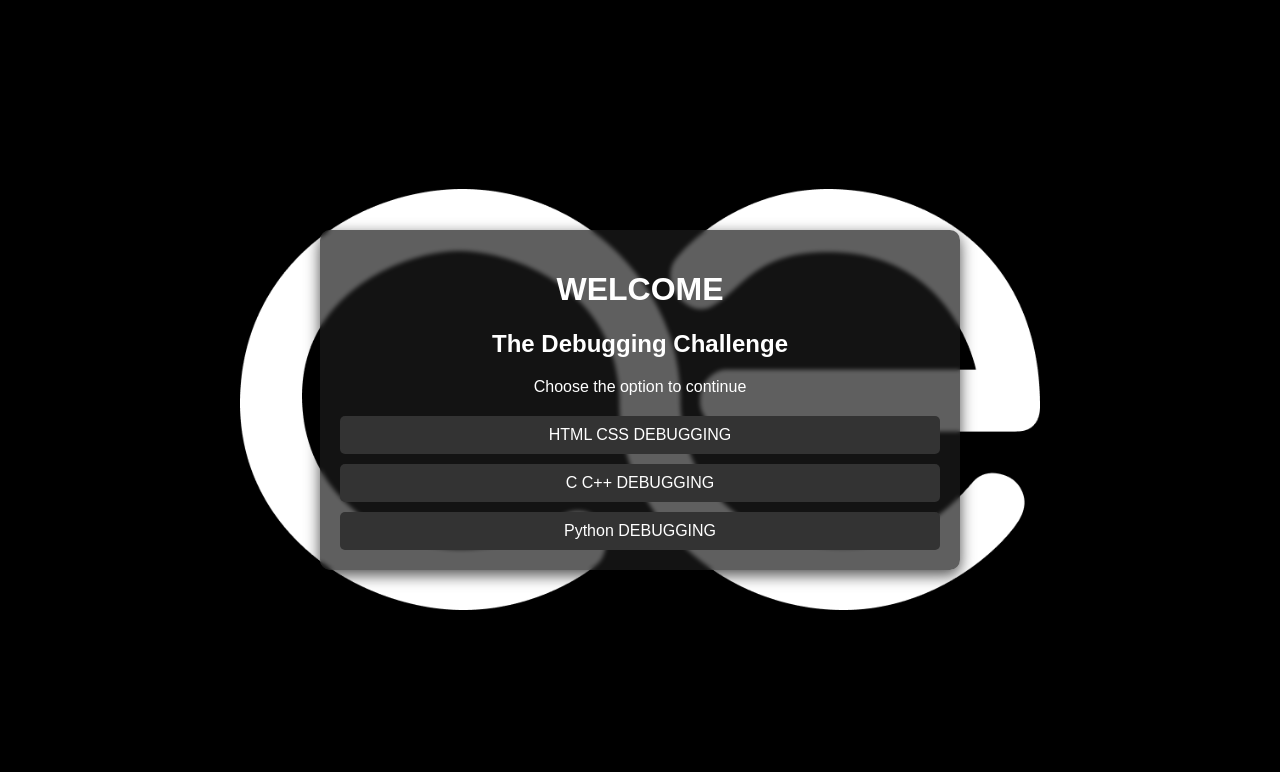
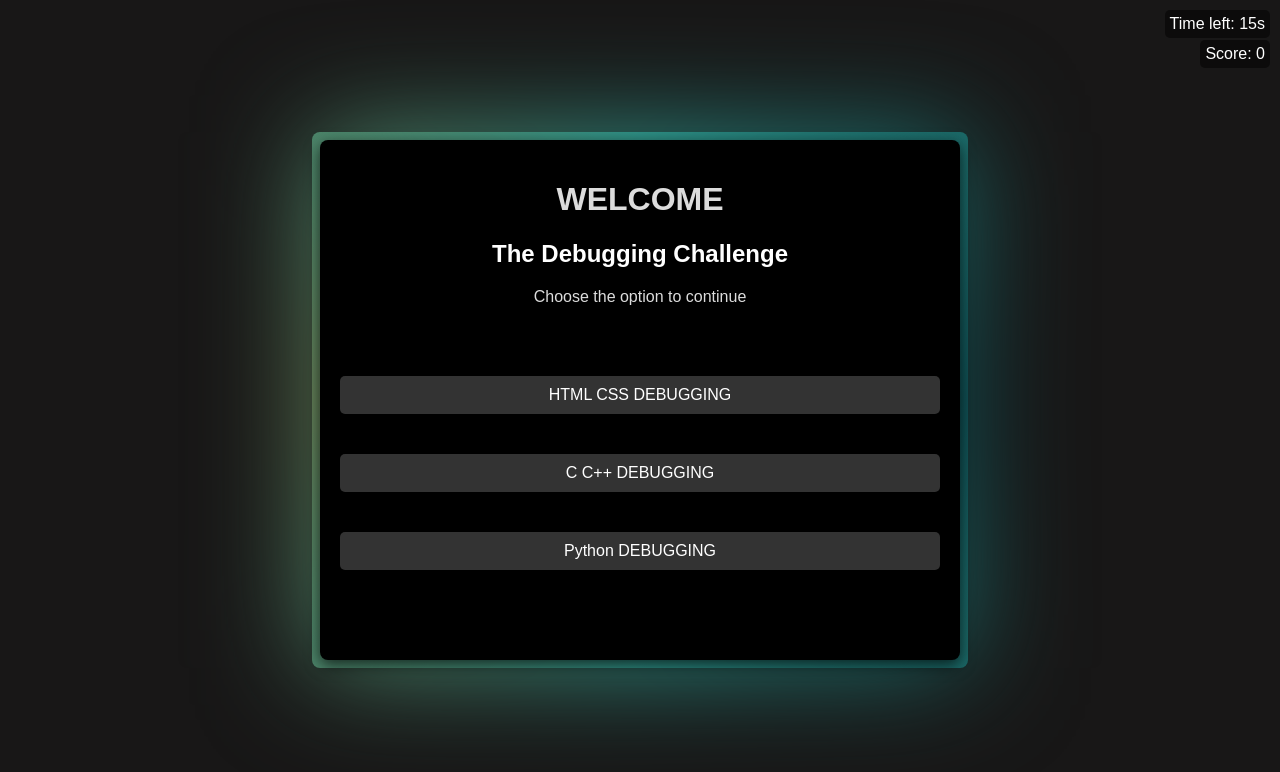
Before and after one commit to abhayraj2705/degugging-game, a plain HTML site: page index.html in a window 1280 px wide. Drawn offline with Linux system fonts and the light colour scheme.

Commit message:
Update style.css

```diff
--- a/style.css
+++ b/style.css
@@ -2,25 +2,22 @@ body {
     font-family: 'Arial', sans-serif;
     margin: 0;
     padding: 0;
-    background-color: black;
-    background-image:url('logo-C3Wystdy.png');
-    background-size: 800px;  /* Smaller size */
-    background-repeat: no-repeat;  /* Don't repeat the image */
+    background-size: cover;
     background-position: center;
     display: flex;
     justify-content: center;
     align-items: center;
     min-height: 100vh;
-    z-index: -2;
+        background: rgb(24, 23, 23);
+
 }
-
 
 .hidden {
     display: none;
 }
 
 .outer-box {
-    background-color: rgba(28, 28, 28, 0.7);  /* Semi-transparent dark background */
+    background-color: #1c1c1c;
     color: white;
     border-radius: 10px;
     box-shadow: 0 5px 15px rgba(0, 0, 0, 0.7);
@@ -29,7 +26,6 @@ body {
     max-width: 600px;
     text-align: center;
     animation: fadeIn 1s ease-in-out;
-    backdrop-filter: blur(2px);  /* Optional: adds a slight blur effect behind the box */
 }
 
 .button-container {
@@ -42,6 +38,7 @@ body {
 button {
     padding: 10px 20px;
     font-size: 16px;
+    margin-top: 30px;
     border: none;
     cursor: pointer;
     background-color: #333;
@@ -53,6 +50,8 @@ button:hover {
     background-color: #555;
 }
 
+
+/*border animantion*/
 @keyframes fadeIn {
     from {
         opacity: 0;
@@ -85,43 +84,67 @@ textarea {
     font-family: 'Arial', sans-serif;
 }
 
-.timer {
-    background-color: #190404;
-    padding: 10px;
-    margin: 10px 0;
-    text-align: center;
-    font-size: 1.2em;
-    font-weight: bold;
+#timer, #score {
+    position: absolute; /* Change from fixed to absolute */
+    top: 10px;
+    right: 10px;
+    color: white;
+    background-color: rgba(0,0,0,0.5);
+    padding: 5px;
     border-radius: 5px;
 }
 
-#countdown {
-    color: #e74c3c;
+#score {
+    top: 40px;
 }
 
-.message {
-    text-align: center;
-    padding: 20px;
-    background-color: #161515;
-    border: 1px solid #f5c6cb;
-    border-radius: 5px;
-    margin: 20px 0;
+h1{
+    color: rgb(220, 220, 220);
 }
 
-.message h1 {
-    color: #721c24;
+p{
+    color: rgb(220, 220, 220);
+    margin-bottom: 40px;
 }
 
-.message button {
-    background-color: #eeeeee;
-    color: rgb(120, 31, 31);
-    border: none;
-    padding: 10px 20px;
-    border-radius: 5px;
-    cursor: pointer;
-    margin-top: 15px;
+
+@property --gradient-angle {
+    syntax: "<angle>";
+    initial-value: 0deg;
+    inherits: false;
+}
+:root {
+    --clr-1: #000000;
+    --clr-2: #073438;
+    --clr-3: #0e4b50;
+    --clr-4: #2d8f85;
+    --clr-5: #637c54;
 }
 
-.message button:hover {
-    background-color: #c5b5b5;
+.outer-box {
+    height: 60vh;
+    aspect-ratio: 0.6666666667;
+    background: var(--clr-1);
+    border-radius: 0.5rem;
+    position: relative;
 }
+.outer-box::before, .outer-box::after {
+    content: "";
+    position: absolute;
+    inset: -0.5rem;
+    z-index: -1;
+    background: conic-gradient(from var(--gradient-angle), var(--clr-3), var(--clr-4), var(--clr-5), var(--clr-4), var(--clr-3));
+    border-radius: inherit;
+    animation: rotation 20s linear infinite;
+}
+.outer-box::after {
+    filter: blur(3.5rem);
+}
+@keyframes rotation {
+    0% {
+        --gradient-angle: 0deg;
+   }
+    100% {
+        --gradient-angle: 360deg;
+   }
+}
```
